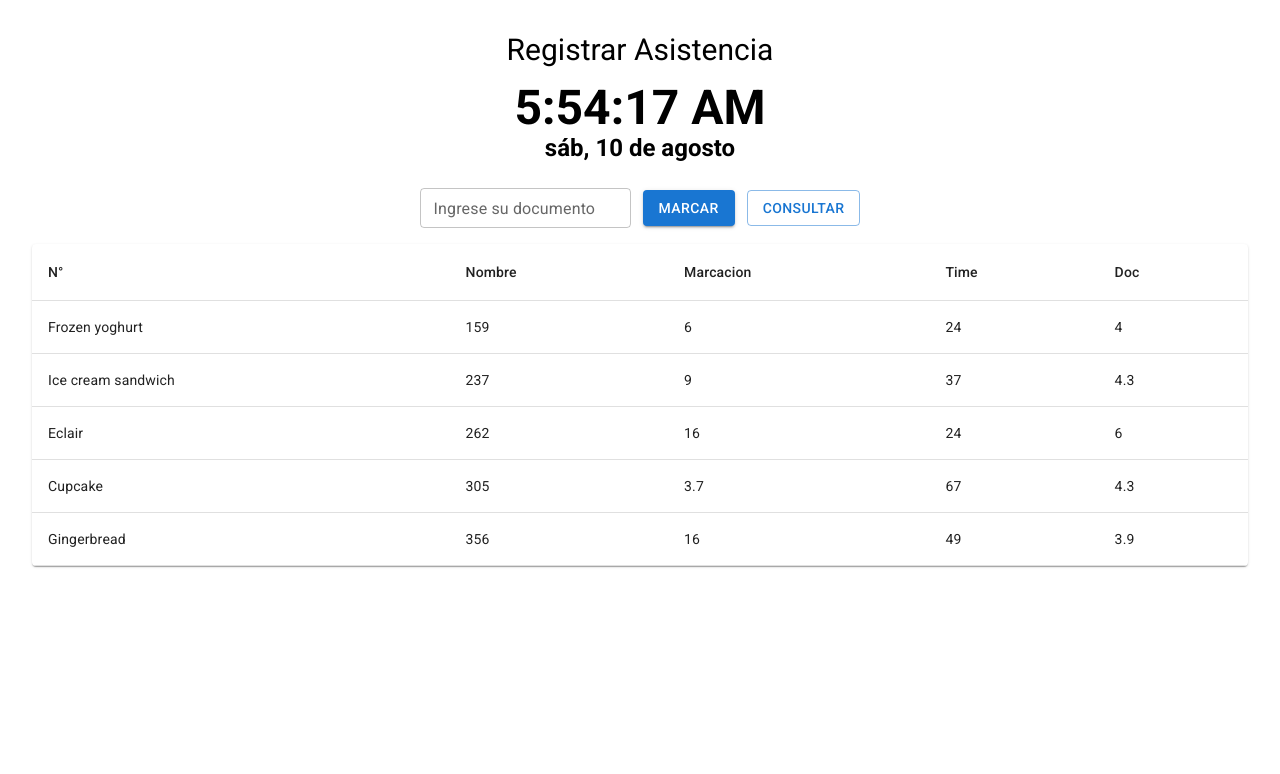
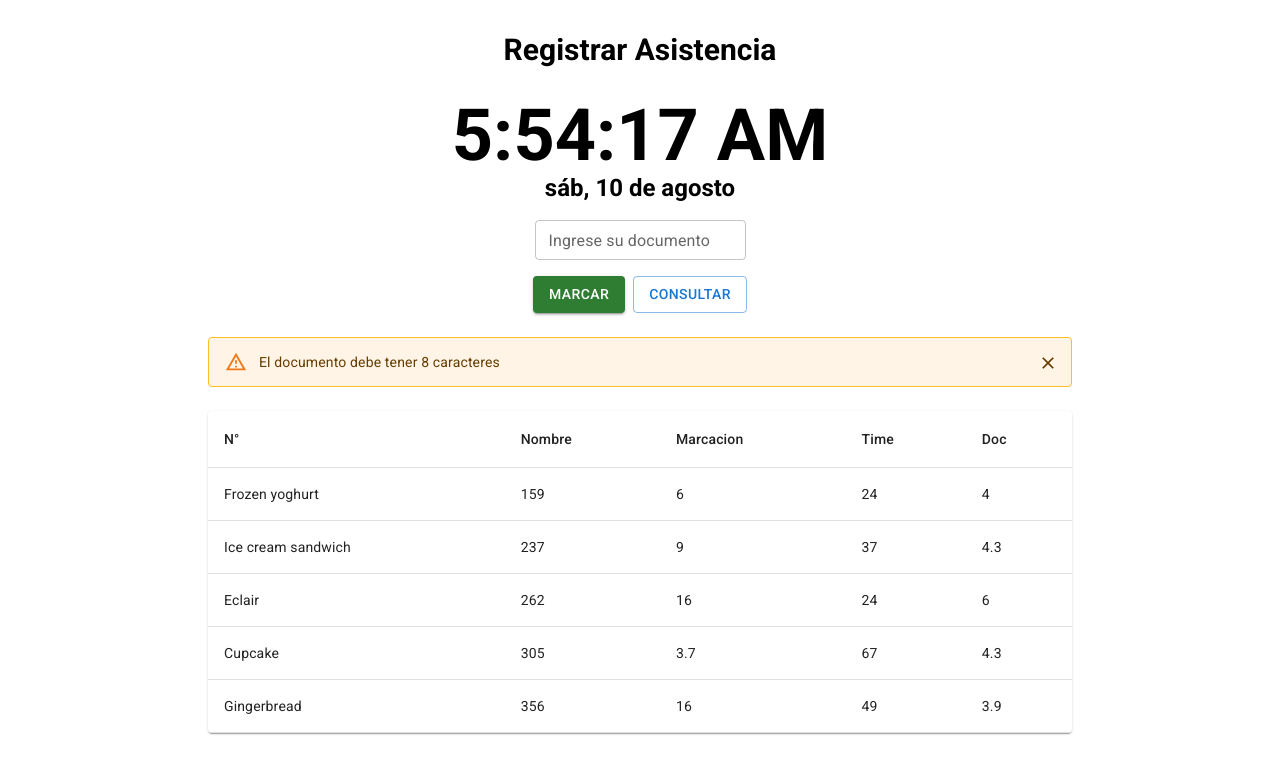
Before and after one commit to roke741/asistencias, a React (Vite) app: page / in a window 1280 px wide. Both pictures are taken after a click on the button "MARCAR". Shown: the top 774 px of the page. Built offline with nearby package versions, Linux system fonts and the light colour scheme.

Commit message:
feat: desing clock

```diff
--- a/package.json
+++ b/package.json
@@ -14,6 +14,7 @@
     "@emotion/styled": "^11.13.0",
     "@mui/material": "^5.16.7",
     "@mui/x-data-grid": "^7.12.1",
+    "axios": "^1.7.3",
     "dayjs": "^1.11.12",
     "react": "^18.3.1",
     "react-dom": "^18.3.1"
--- a/src/App.tsx
+++ b/src/App.tsx
@@ -1,32 +1,79 @@
+
+import './App.css'
+import { useState } from 'react';
+import BasicTable from './components/BasicTable';
+import Clock from './components/Clock';
 
 import TextField from '@mui/material/TextField';
 import Button from '@mui/material/Button';
-import './App.css'
-import BasicTable from './components/BasicTable';
-import Clock from './components/Clock';
+import Alert from '@mui/material/Alert';
+import AlertTitle from '@mui/material/AlertTitle';
 
 function App() {
+  const [documento, setDocumento] = useState<string>('');
+  const [hasError, setHasError] = useState<boolean>(false);
+  const [messageError, setMessageError] = useState<string>('');
+
+
+  const handleMarcar = () => {
+    if(documento.length !== 8) {
+      setHasError(true);
+      setMessageError('El documento debe tener 8 caracteres');
+      return;
+    }
+    setHasError(false);
+
+  }
+
   return (
     <>
-      <h1 className='text-3xl'>Registrar Asistencia</h1>
-      <section className='mt-4'>
-        <div className='mb-6'>
+      <h1 className='text-3xl font-bold text-center mb-4'>Registrar Asistencia</h1>
+      <section className='mt-4 mx-auto p-4 max-w-4xl'>
+        <div className='flex flex-col items-center justify-center gap-4 mb-6'>
           <Clock />
-        </div>
-        <div className='flex gap-3 items-center justify-center mb-4'>
           <TextField
-            id='outlined-basic'
+            value={documento}
+            onChange={(e) => setDocumento(e.target.value)}
+            id='documentoID'
             label='Ingrese su documento'
             variant='outlined'
             size='small'
             type='number'
 
+
           />
-          <Button variant='contained'>Marcar</Button>
-          <Button variant='outlined'>Consultar</Button>
+          <div className='flex gap-2'>
+            <Button
+              variant='contained'
+              color='success'
+              onClick={handleMarcar}
+              >Marcar</Button>
+            <Button
+              variant='outlined'
+              color='primary'
+
+              aria-disabled={false}
+              >Consultar</Button>
+          </div>
         </div>
-        <BasicTable />
+        {hasError && (
+          <div className='text-red-700 rounded-lg mb-6' role='alert'>
+            <Alert
+            className='border border-amber-400'
+            severity='warning'
+            onClose={() => {
+              setHasError(false);
+              setMessageError('');
+            }}
+            >{messageError}
+          </Alert>
+          </div>
+        )}
+        <div className='my-2'>
+          <BasicTable />
+        </div>
       </section>
+
     </>
   )
 }
--- a/src/components/Clock.tsx
+++ b/src/components/Clock.tsx
@@ -17,13 +17,10 @@ export default function Clock() {
 
     return (
         <>
-            <div>
-                <span className="text-5xl font-bold">{clock}</span>
-            </div>
-            <div>
+            <div className="flex flex-col">
+                <span className="text-7xl font-bold">{clock}</span>
                 <span className="text-2xl font-bold">{dateStr}</span>
             </div>
         </>
-
     );
 }
```
Also changed, not shown: src/components/AttendanceTable.tsx (added, +12 -0 lines), 1 other file (tests, documents, lock files or other folders).
